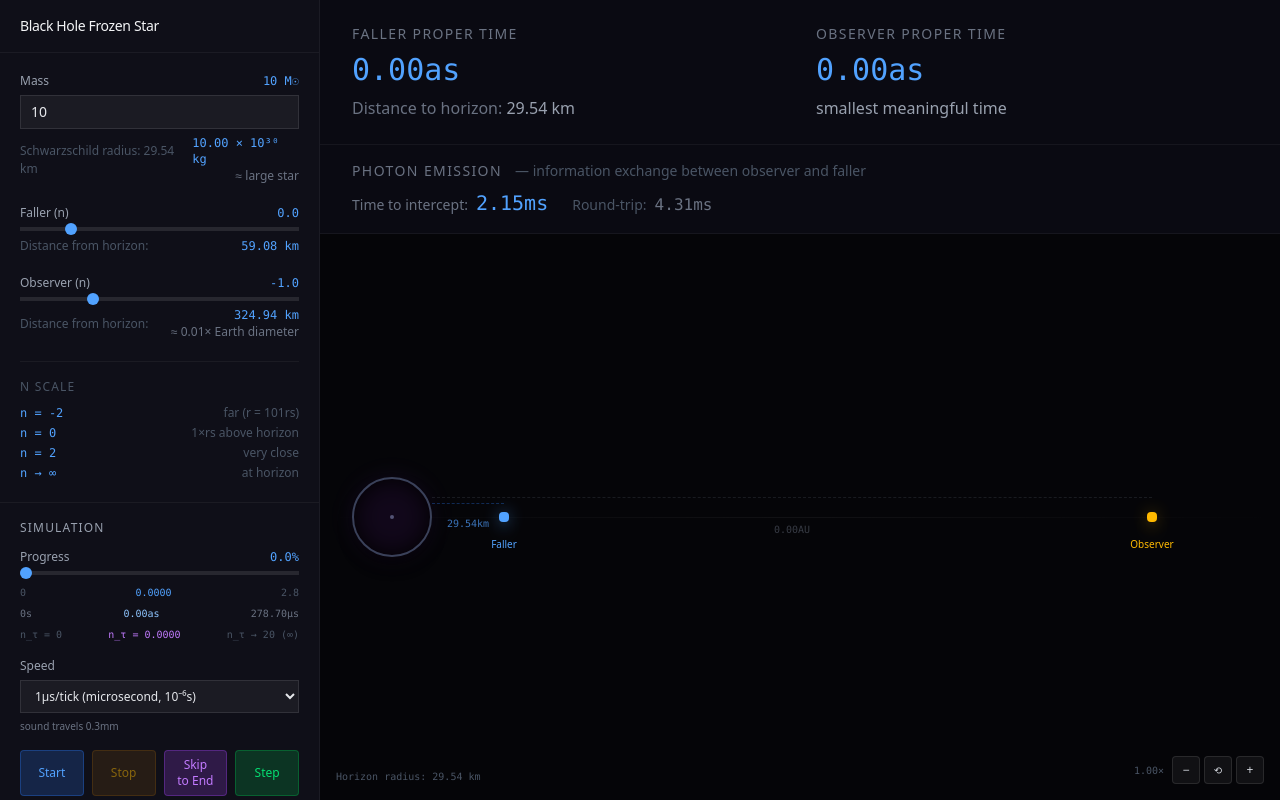
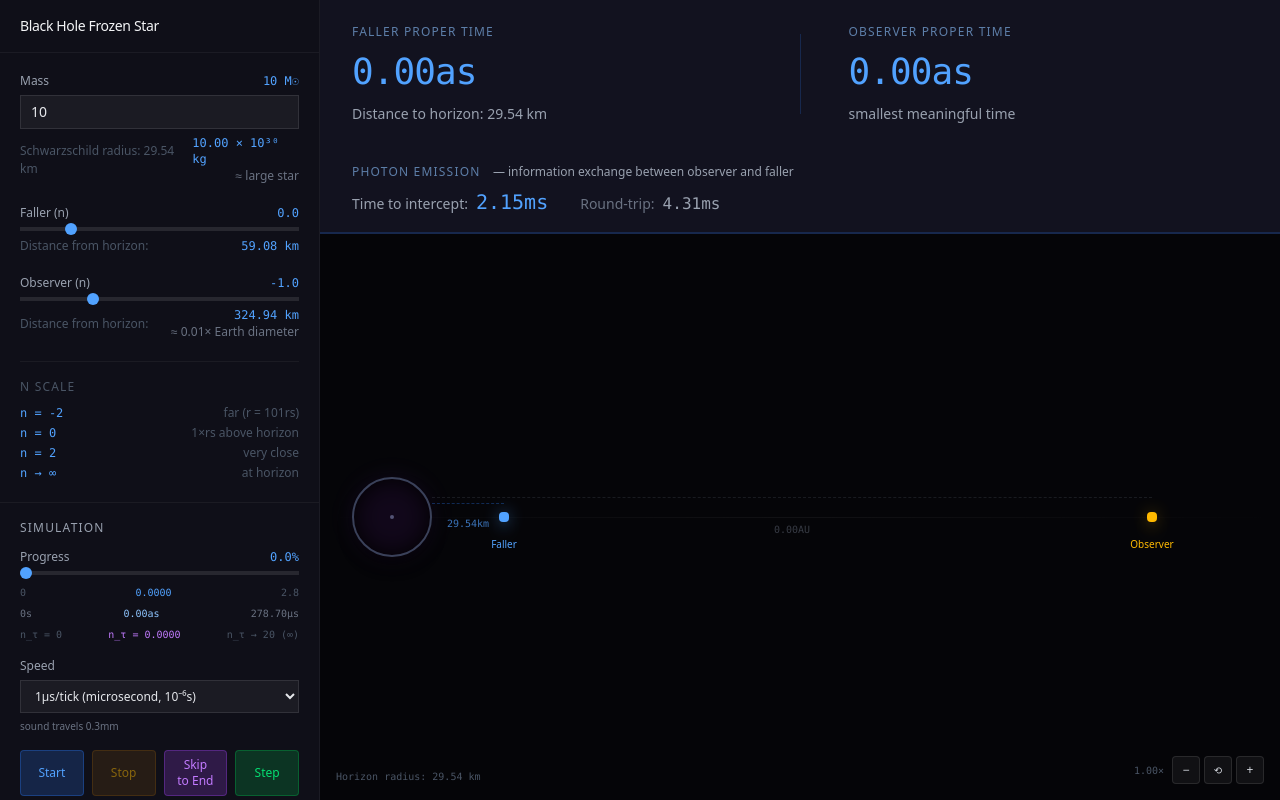
Before and after one commit to mvelinsky/frozen-stars, a Vue app: page / in a window 1280 px wide. Built offline with nearby package versions, Linux system fonts and the light colour scheme.

Commit message:
better visuals

```diff
--- a/src/App.vue
+++ b/src/App.vue
@@ -62,9 +62,10 @@ function getTimeScaleReference(tau: number): string {
 
 const observerTimeReference = computed(() => getTimeScaleReference(currentState.value.object2.tau))
 
-// Photon exchange timing
+// Photon exchange timing - depends on current simulation state
 const timeToIntercept = computed(() => {
-  const currentObserverTau = currentState.value.object2.tau
+  const state = engine.value.getStateByNTau(currentNTau.value)
+  const currentObserverTau = state.object2.tau
   const interceptTau = engine.value.getPhotonIntersectTau(currentObserverTau)
   if (!isFinite(interceptTau)) return Infinity
   return interceptTau - currentObserverTau
@@ -85,36 +86,42 @@ const timeToReceiveResponse = computed(() => timeToIntercept.value * 2)
 
     <!-- Visualization Area -->
     <div class="flex-1 flex flex-col bg-[#0a0a12]">
+      <!-- Stats Panel -->
+      <div class="bg-[#12121f] border-b-2 border-blue-500/20">
         <!-- Proper Time Bar -->
-      <div class="h-[150px] border-b border-white/5 px-8 py-6 flex items-start gap-8">
+        <div class="px-8 py-6 flex items-start gap-12">
           <!-- Faller -->
           <div class="flex-1">
-          <h3 class="text-sm text-gray-500 mb-2 uppercase tracking-widest">Faller Proper Time</h3>
-          <p class="font-mono text-3xl text-blue-400">{{ formatTime(currentState.object1.tau) }}</p>
-          <p class="text-gray-500 mt-2">Distance to horizon: <DistanceToHorizon :solar-mass="mass" :n="currentState.object1.n" /></p>
+            <h3 class="text-xs text-blue-300/60 mb-3 uppercase tracking-widest font-medium">Faller Proper Time</h3>
+            <p class="font-mono text-4xl text-blue-400 font-light tracking-tight">{{ formatTime(currentState.object1.tau) }}</p>
+            <p class="text-gray-400 mt-3 text-sm">Distance to horizon: <DistanceToHorizon :solar-mass="mass" :n="currentState.object1.n" /></p>
           </div>
+          <!-- Divider -->
+          <div class="w-px h-20 bg-blue-500/20 self-center"></div>
           <!-- Observer -->
           <div class="flex-1">
-          <h3 class="text-sm text-gray-500 mb-2 uppercase tracking-widest">Observer Proper Time</h3>
-          <p class="font-mono text-3xl text-blue-400">{{ formatTime(currentState.object2.tau) }}</p>
-          <p v-if="observerTimeReference" class="text-gray-400 mt-2">{{ observerTimeReference }}</p>
+            <h3 class="text-xs text-blue-300/60 mb-3 uppercase tracking-widest font-medium">Observer Proper Time</h3>
+            <p class="font-mono text-4xl text-blue-400 font-light tracking-tight">{{ formatTime(currentState.object2.tau) }}</p>
+            <p v-if="observerTimeReference" class="text-gray-400 mt-3 text-sm">{{ observerTimeReference }}</p>
+            <p v-else class="mt-3 text-sm">&nbsp;</p>
           </div>
         </div>
 
         <!-- Photon Exchange Bar -->
-      <div class="border-b border-white/5 px-8 py-4">
-        <h3 class="text-sm text-gray-500 mb-2 uppercase tracking-widest">
+        <div class="px-8 py-4">
+          <h3 class="text-xs text-blue-300/60 mb-2 uppercase tracking-widest font-medium">
             Photon Emission
-          <span class="normal-case tracking-normal text-gray-600 ml-2">— information exchange between observer and faller</span>
+            <span class="normal-case tracking-normal text-gray-400 font-normal ml-2">— information exchange between observer and faller</span>
           </h3>
-        <div class="flex items-baseline gap-6">
+          <div class="flex items-baseline gap-8">
             <div>
-            <span class="text-gray-500 text-sm mr-2">Time to intercept:</span>
+              <span class="text-gray-400 text-sm mr-2">Time to intercept:</span>
               <span class="font-mono text-xl text-blue-400">{{ isFinite(timeToIntercept) ? formatTime(timeToIntercept) : '∞' }}</span>
             </div>
             <div>
-            <span class="text-gray-600 text-sm mr-2">Round-trip:</span>
-            <span class="font-mono text-gray-500">{{ isFinite(timeToReceiveResponse) ? formatTime(timeToReceiveResponse) : '∞' }}</span>
+              <span class="text-gray-500 text-sm mr-2">Round-trip:</span>
+              <span class="font-mono text-gray-400">{{ isFinite(timeToReceiveResponse) ? formatTime(timeToReceiveResponse) : '∞' }}</span>
+            </div>
           </div>
         </div>
       </div>
```
Lines whose indentation alone changed are shown as unchanged.
